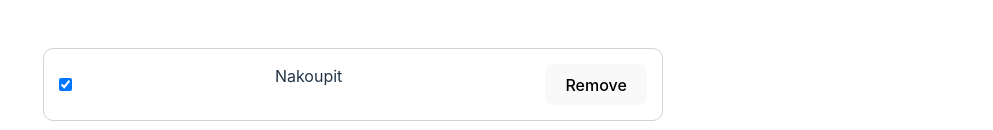
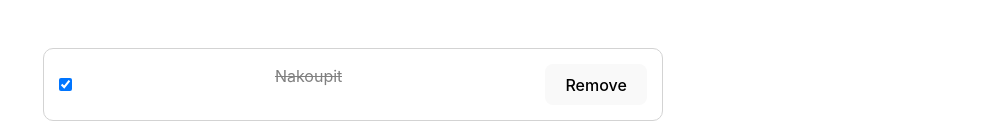
Before and after one commit to Rtep88/todo-list, a React (Vite) app: page / in a window 1280 px wide. Shown: the top 130 px of the page, without its empty margins (287-1280 px from the left). Built offline with nearby package versions, Linux system fonts and the light colour scheme; data requests are answered from the project's data file.

Commit message:
added checked styling

```diff
--- a/src/App.css
+++ b/src/App.css
@@ -76,3 +76,8 @@ ul {
   border-radius: 10px;
   background-color: #242424;
 }
+
+.checked {
+  color: gray;
+  text-decoration: line-through;
+}
--- a/src/components/Task.tsx
+++ b/src/components/Task.tsx
@@ -9,7 +9,7 @@ export function Task({ id, text, completed }: { id: string, text: string, comple
         return (
             <li>
                 <input type='checkbox' checked={completedState} onChange={(e) => { handleCheck(e.target.checked, id, text, setCompleted) }}></input>
-                <p>{text}</p>
+                <p className={completedState ? 'checked' : ''}>{text}</p>
                 <button onClick={() => HandleDelete(id, setDeleted)}>Remove</button>
             </li>
         )
@@ -25,7 +25,9 @@ function handleCheck(checked: boolean, id: string, text: string, setCompleted: a
             'Content-Type': 'application/json'
         },
         body: JSON.stringify({ title: text, completed: checked })
-    })
+    });
+
+
 }
 
 function HandleDelete(id: string, setDeleted: any) {
```
Also changed, not shown: 1 other file (tests, documents, lock files or other folders).
